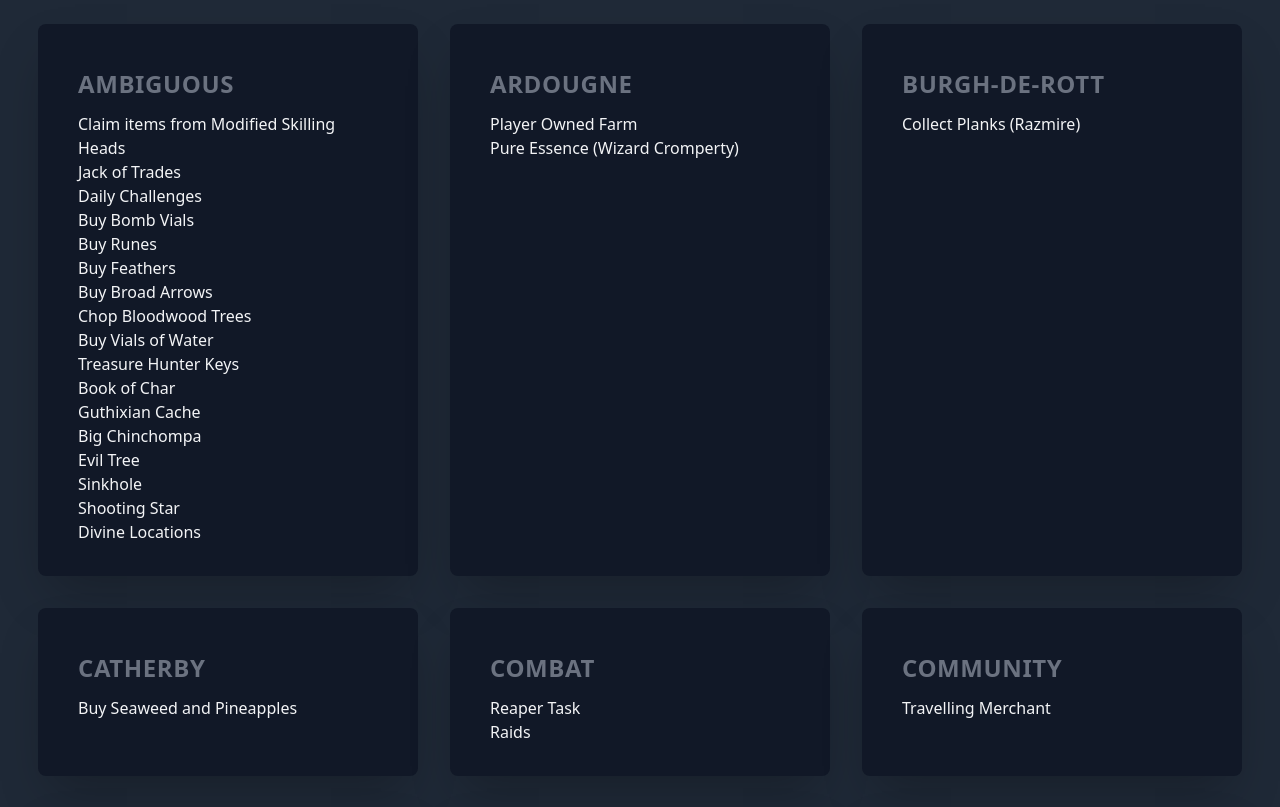
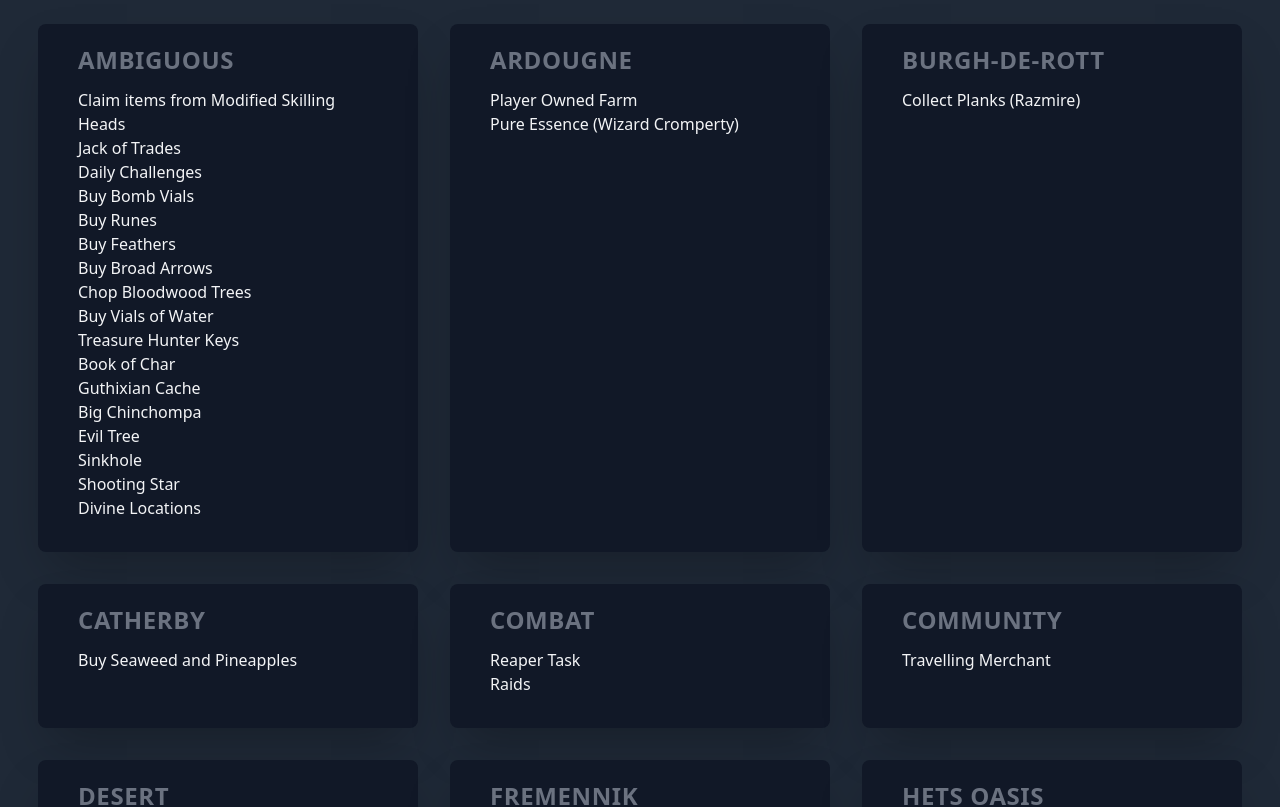
Before and after one commit to alkrdev/dailies, a Next.js app: page / in a window 1280 px wide. Shown: the top 807 px of the page. Built offline with nearby package versions, Linux system fonts and the light colour scheme.

Commit message:
H1 -> H2, styling

```diff
--- a/components/MainGrid.tsx
+++ b/components/MainGrid.tsx
@@ -17,7 +17,7 @@
 
                 return (
                     <div className="px-4 py-8 bg-gray-900 shadow-2xl sm:rounded-lg sm:px-10 w-[380px]" key={section.Area}>
-                        <h1>{section.Area}</h1>
+                        <h2 className="-mt-3 mb-3">{section.Area}</h2>
                         {section.Dailies.map((daily) => {
                             if (daily.hidden) return;
                             return (
--- a/pages/index.tsx
+++ b/pages/index.tsx
@@ -48,6 +48,8 @@
 				<link rel='icon' href='/favicon.ico' />
 			</Head>
 			<main className="py-6 mx-auto text-gray-100 max-w-7xl sm:px-6 lg:px-8">
+                {/* <h1 className="">Daily Dismay</h1>
+                <p>Keep track of your dailies</p>		 */}
 				<MainGrid sections={sections} setHidden={setHidden} />
 				<hr className={styles.divider}></hr>
 				<HiddenList hiddenDailies={hiddenDailies} setHidden={setHidden} />
--- a/styles/globals.css
+++ b/styles/globals.css
@@ -2,7 +2,7 @@
 @tailwind components;
 @tailwind utilities;
 
-h1 {
+h2 {
     @apply text-gray-500 text-2xl uppercase tracking-wide font-bold my-3;
 }
 
```
Also changed, not shown: styles/MainGrid.module.css (deleted).
